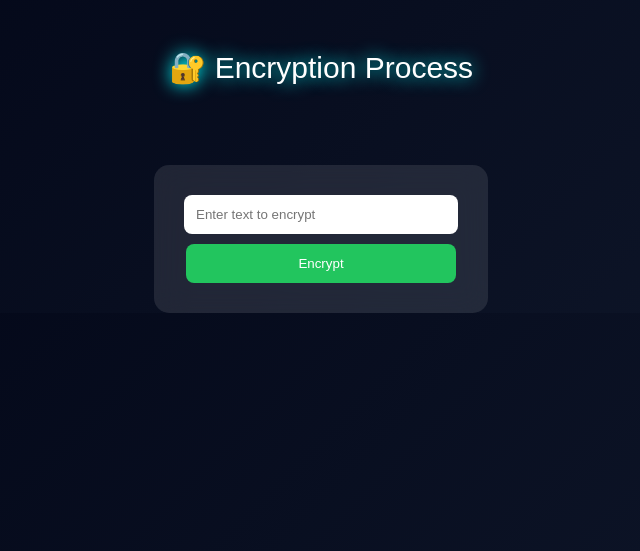
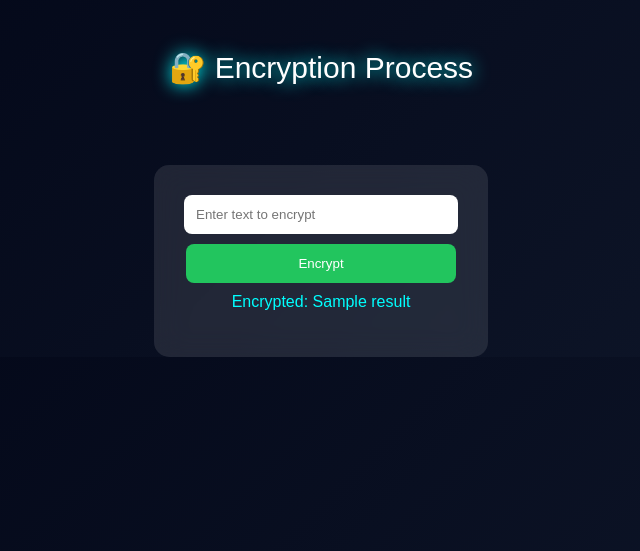
Before and after one commit to 24karan04/Cloud-Computing-Security-project-, a Flask app: template templates/encrypt.html in a window 1280 px wide. Shown: the top 551 px of the page, without its empty margins (319-959 px from the left). Run offline with Flask 3, Linux system fonts and the light colour scheme; the template is opened without the code that fills it: most values are stand-ins (such as "Sample title", 1, 10 or a date in 2020).

Commit message:
Update encrypt.html

```diff
--- a/templates/encrypt.html
+++ b/templates/encrypt.html
@@ -60,9 +60,15 @@ button {
 
 <div class="box">
     <form action="/encrypt" method="post">
-        <input type="text" name="text" placeholder="Enter text to encrypt" required><br>
-        <button type="submit">Encrypt</button>
-    </form>
+    <input type="text" name="text" placeholder="Enter text to encrypt" required><br>
+    <button type="submit">Encrypt</button>
+</form>
+
+{% if result %}
+    <p style="color:cyan; margin-top:10px;">
+        Encrypted: {{ result }}
+    </p>
+{% endif %}
 </div>
 
 </body>
```
